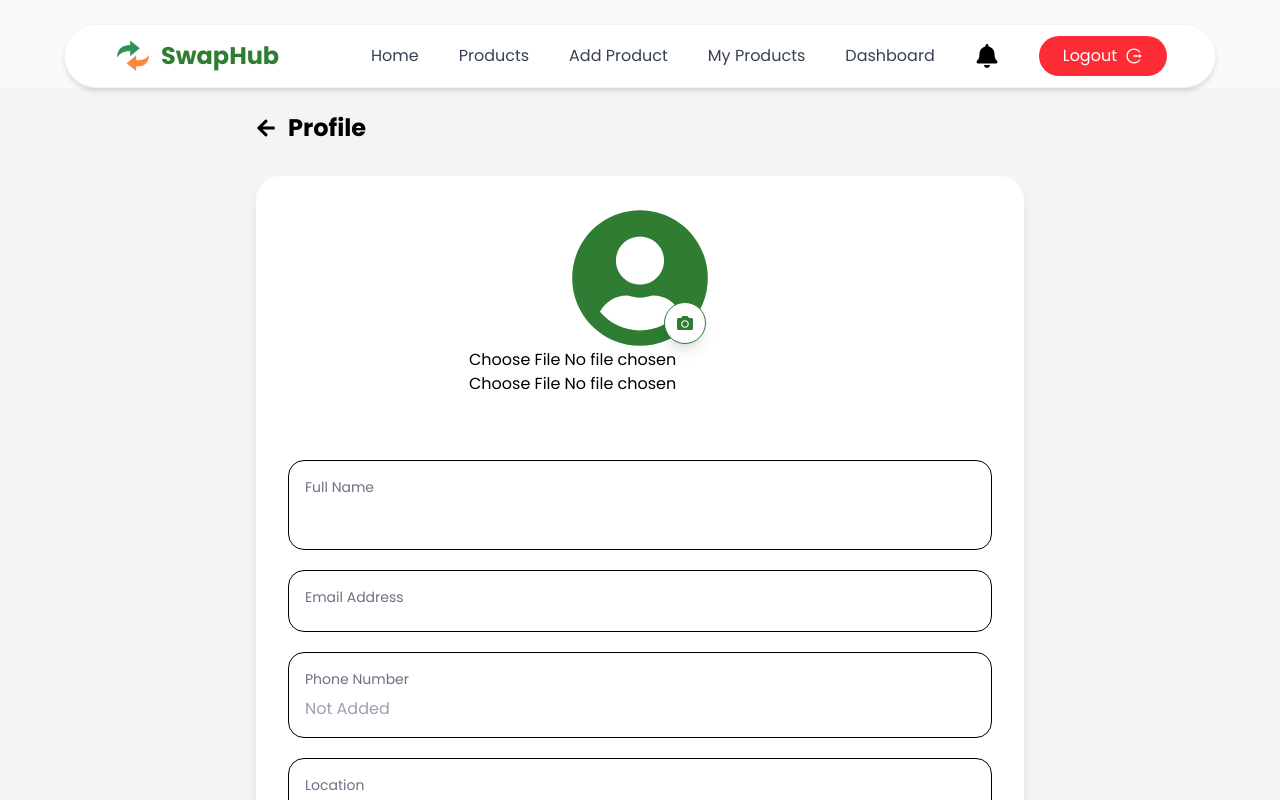
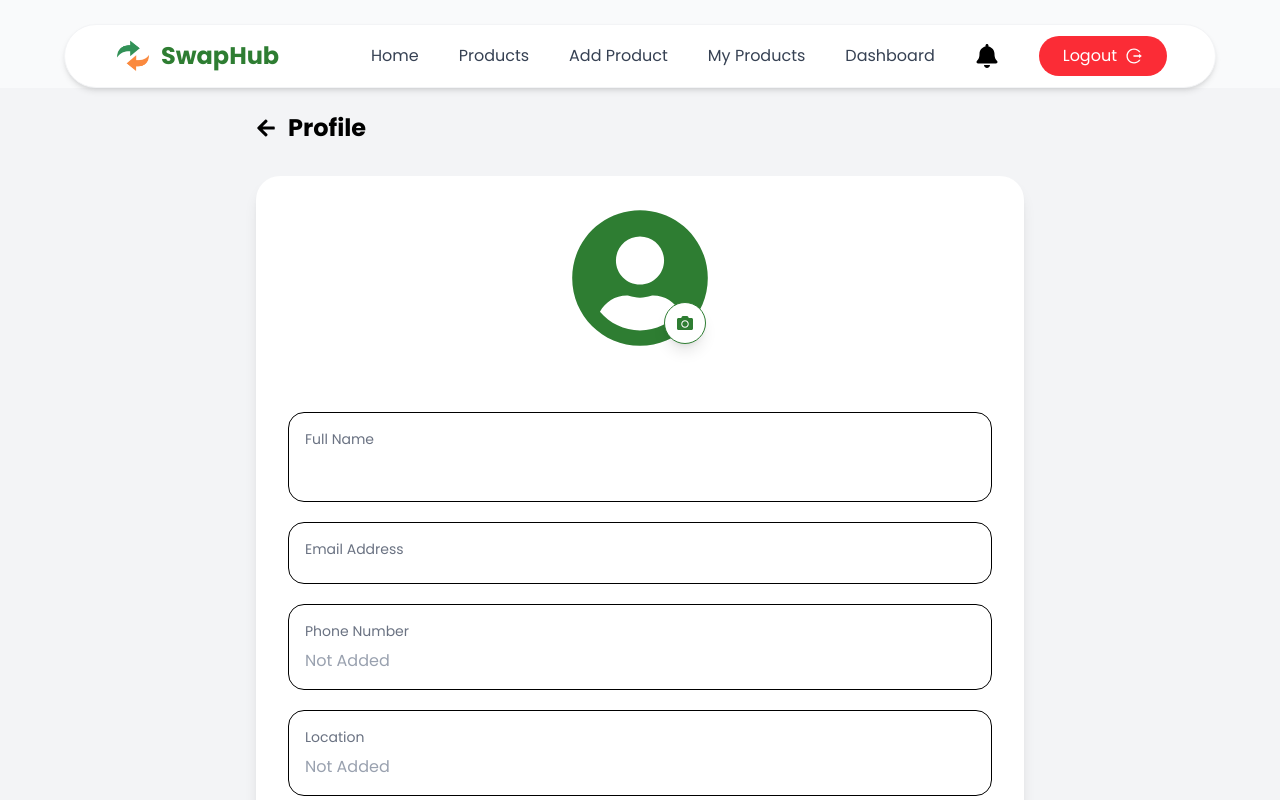
Before and after one commit to Amanverma45/swapHub, a React (Vite) app in the folder Frontend/hub/: page /profile in a window 1280 px wide. Shown: the top 800 px of the page. Built offline with nearby package versions, Linux system fonts and the light colour scheme; no server answers; sample sign-in values are in the browser's storage.

Commit message:
direct open file without extra page

```diff
--- a/Frontend/hub/src/Components/Profile.jsx
+++ b/Frontend/hub/src/Components/Profile.jsx
@@ -1,5 +1,5 @@
 import { useRef, useState, useEffect } from "react";
-import { FaUserCircle, FaArrowLeft, FaCamera, FaTrash, FaImages, FaTimes } from "react-icons/fa";
+import { FaUserCircle, FaArrowLeft, FaCamera, FaTrash } from "react-icons/fa";
 import { useNavigate } from "react-router-dom";
 import axios from "../utils/axiosInstance";
 import toast from "react-hot-toast";
@@ -8,7 +8,7 @@ const Profile = () => {
   const navigate = useNavigate();
   const [name, setName] = useState("");
   const [profileImage, setProfileImage] = useState(null);
-  const [showPhotoOptions, setShowPhotoOptions] = useState(false);
+  // const [showPhotoOptions, setShowPhotoOptions] = useState(false);
   const [loading, setLoading] = useState(true);
   const [updating, setUpdating] = useState(false);
   const [showPreview, setShowPreview] = useState(false);
@@ -16,7 +16,7 @@ const Profile = () => {
   const [profile, setProfile] = useState(null);
 
   const galleryInputRef = useRef(null);
-  const cameraInputRef = useRef(null);
+  // const cameraInputRef = useRef(null);
 
   const getProfile = async () => {
     try {
@@ -106,36 +106,25 @@ const Profile = () => {
                   <FaUserCircle className="text-[140px] text-[#2E7D32]" />
                 )}
 
+                <input
+                  type="file"
+                  accept="image/*"
+                  hidden
+                  ref={galleryInputRef}
+                  onChange={(e) => setProfileImage(e.target.files[0])}
+                />
+
                 <button
                   type="button"
                   onClick={(e) => {
-                    e.stopPropagation()
-                    setShowPhotoOptions(true);
+                    e.stopPropagation();
+                    galleryInputRef.current?.click();
                   }}
                   className="absolute bottom-1 right-1 bg-white text-[#2E7D32] p-3 rounded-full shadow-lg hover:bg-gray-100 border"
                 >
                   <FaCamera />
                 </button>
               </div>
-
-              <input
-                type="file"
-                accept="image/*"
-                // hidden
-                ref={galleryInputRef}
-                onChange={(e) => setProfileImage(e.target.files[0])}
-              />
-
-              <input
-
-                type="file"
-                accept="image/*"
-                capture="user"
-                // hidden
-                ref={cameraInputRef}
-                onChange={(e) => setProfileImage(e.target.files[0])}
-
-              />
 
               {(profileImage || profile?.profileImage) && (
                 <button
@@ -216,7 +205,7 @@ const Profile = () => {
         </div>
       </section>
 
-      {showPhotoOptions && (
+      {/* {showPhotoOptions && (
         <div
           className="fixed inset-0 bg-black/40 flex items-end justify-center z-50"
           onClick={() => setShowPhotoOptions(false)}
@@ -243,10 +232,10 @@ const Profile = () => {
               accept="image/*"
               className="sr-only"
               onChange={(e) => {
-  console.log("Selected:", e.target.files[0]);
-  setProfileImage(e.target.files[0]);
-  setShowPhotoOptions(false);
-}}
+               console.log("Selected:", e.target.files[0]);
+                       setProfileImage(e.target.files[0]);
+                            setShowPhotoOptions(false);
+                 }}
             />
 
             {profileImage && (
@@ -273,7 +262,7 @@ const Profile = () => {
             </button>
           </div>
         </div>
-      )}
+      )} */}
 
       {showPreview && (
         <div
```
